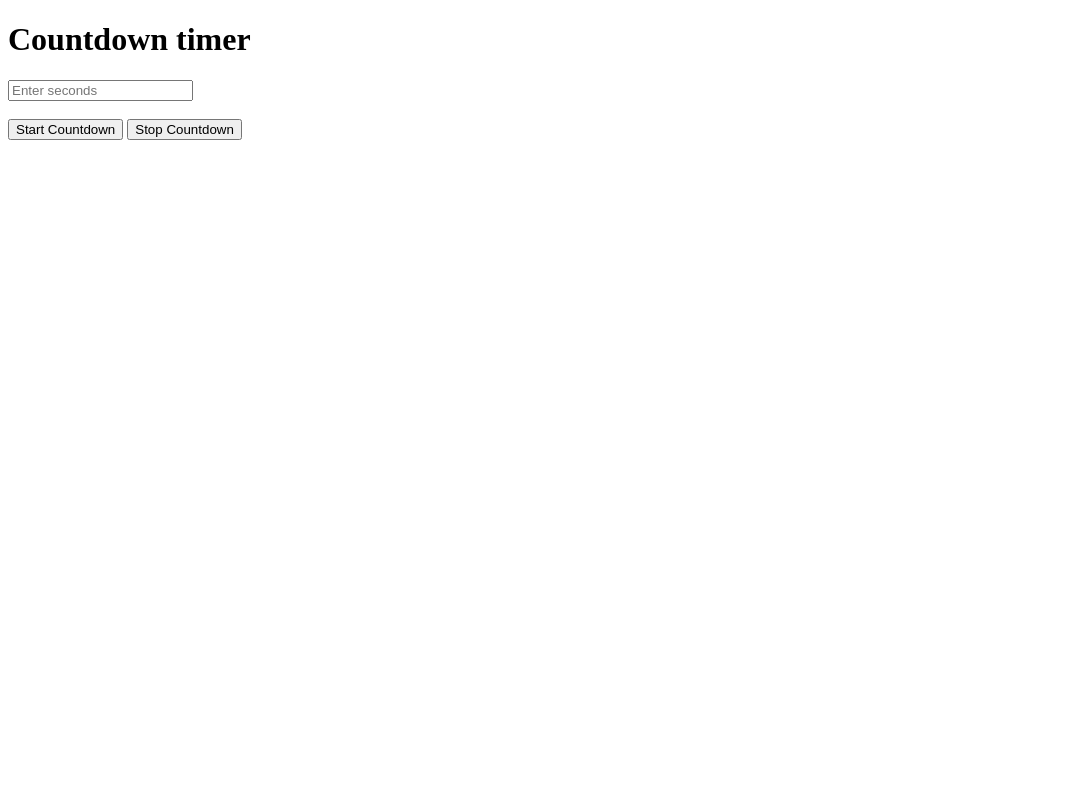
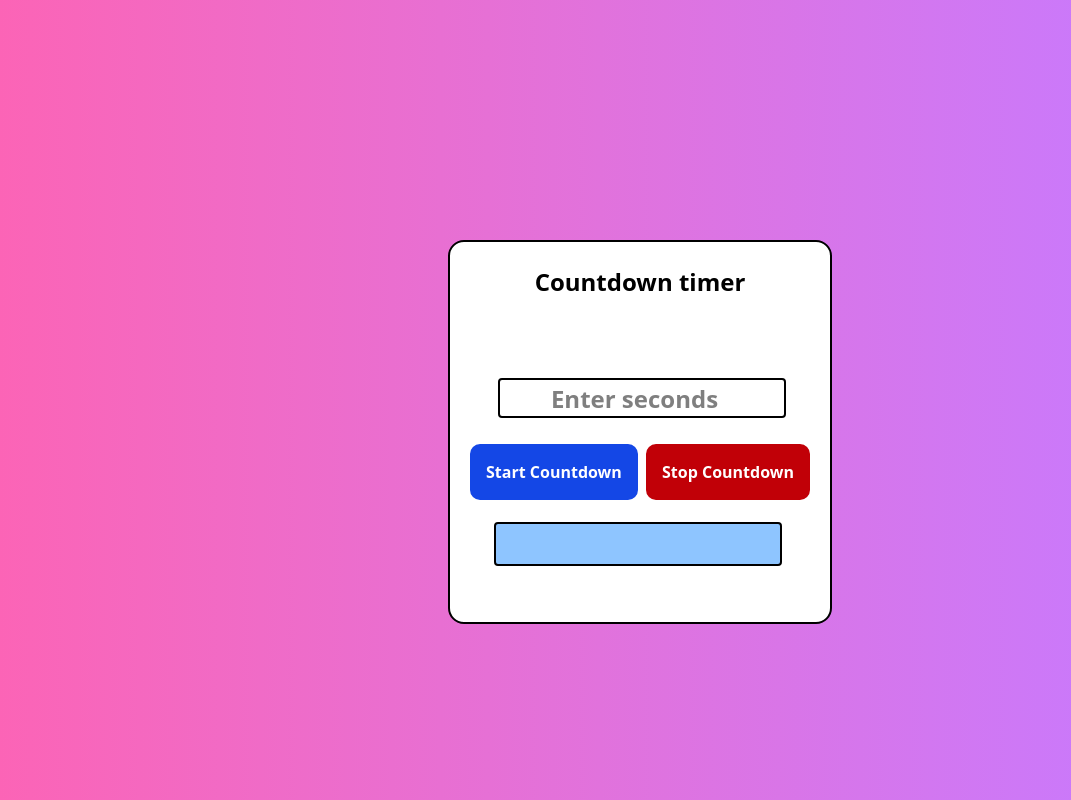
Before and after one commit to Dhruvamaheshwari/stopwatch, a plain HTML site: page index.html in a window 1280 px wide. Shown: the whole page, without its empty margins (0-1071 px from the left). Drawn offline with nearby package versions, Linux system fonts and the light colour scheme.

Commit message:
Update index.html

```diff
--- a/index.html
+++ b/index.html
@@ -6,7 +6,7 @@
     <meta charset="UTF-8" />
     <meta name="viewport" content="width=device-width, initial-scale=1.0" />
     <title>Document</title>
-    <link rel="stylesheet" href="../src/output.css" />
+<script src="https://cdn.jsdelivr.net/npm/@tailwindcss/browser@4"></script>
   </head>
 
   <body class="bg-linear-to-r from-pink-400 to-purple-400">
```
